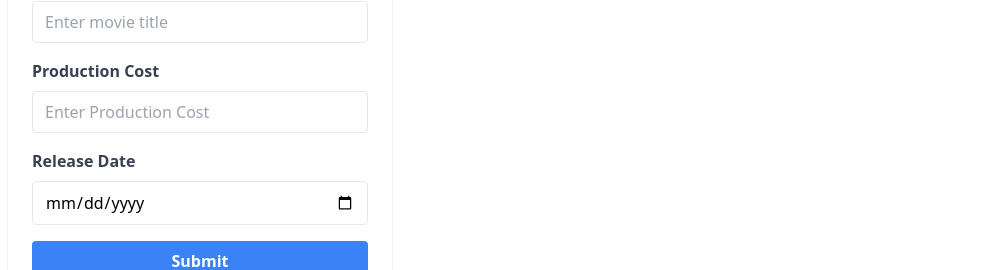
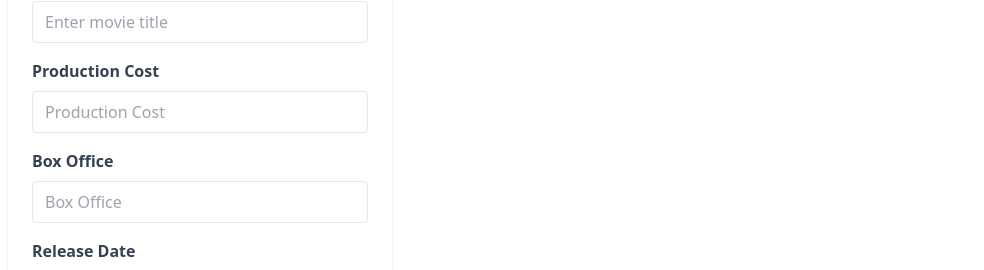
Before and after one commit to cvasquez32/front-end-movies, a React (Create React App) app: page / in a window 1280 px wide. Shown: the part 171-441 px from the top of the page, without its empty margins (122-1106 px from the left). Built offline with nearby package versions, Linux system fonts and the light colour scheme; no server answers.

Commit message:
add new box office field to our form and display box office numbers

```diff
--- a/src/components/DeleteItem.js
+++ b/src/components/DeleteItem.js
@@ -1,4 +1,4 @@
-const DeleteItem = ({ id, title, production_budget, date }) => {
+const DeleteItem = ({ id, title, production_budget, date, box_office }) => {
   const deleteOnClick = async (id) => {
     try {
       const response = await fetch(`http://localhost:3001/api/v1/movie/${id}`, {
@@ -40,6 +40,9 @@ const DeleteItem = ({ id, title, production_budget, date }) => {
         <span className="block text-sm text-gray-600">
           Production Budget: {formatCurrency(production_budget)}
         </span>
+        <span className="block text-sm text-gray-600">
+          Box Office: {formatCurrency(box_office)}
+        </span>
       </div>
       <button
         id={id}
--- a/src/components/Form/CurrencyInput.js
+++ b/src/components/Form/CurrencyInput.js
@@ -1,35 +1,35 @@
 import React from "react";
 
-const CurrencyInput = ({ production_budget, setProductionBudget }) => {
+const CurrencyInput = ({ parameter, setParameter, name, id, placeholder }) => {
   const handleChange = (e) => {
     const rawValue = e.target.value;
     const numericString = rawValue.replace(/[^\d.]/g, "");
-    setProductionBudget(numericString);
+    setParameter(numericString);
   };
 
   const handleBlur = () => {
-    const numberValue = parseFloat(production_budget);
+    const numberValue = parseFloat(parameter);
     if (!isNaN(numberValue)) {
       const formatted = new Intl.NumberFormat("en-US", {
         style: "currency",
         currency: "USD",
       }).format(numberValue);
-      setProductionBudget(formatted);
+      setParameter(formatted);
     }
   };
 
   return (
     <div className="mb-4">
       <label htmlFor="title" className="block text-gray-700 font-semibold mb-2">
-        Production Cost
+        {name}
       </label>
       <input
         type="text"
-        id="production_budget"
-        name="Production Budget"
-        placeholder="Enter Production Cost"
+        id={id}
+        name={name}
+        placeholder={placeholder}
         className="w-full px-3 py-2 border rounded focus:outline-none focus:border-blue-500"
-        value={production_budget}
+        value={parameter}
         onChange={handleChange}
         onBlur={handleBlur}
         required
--- a/src/components/MovieForm.js
+++ b/src/components/MovieForm.js
@@ -5,11 +5,12 @@ const MovieForm = () => {
   const [title, setTitle] = useState("");
   const [date, setDate] = useState("");
   const [production_budget, setProductionBudget] = useState("");
+  const [box_office, setBoxOffice] = useState("");
 
   const handleSubmit = async (e) => {
     e.preventDefault();
 
-    const movieData = { title, date, production_budget };
+    const movieData = { title, date, production_budget, box_office };
 
     try {
       const response = await fetch("http://localhost:3001/api/v1/movie", {
@@ -57,8 +58,18 @@ const MovieForm = () => {
         />
       </div>
       <CurrencyInput
-        production_budget={production_budget}
-        setProductionBudget={setProductionBudget}
+        parameter={production_budget}
+        setParameter={setProductionBudget}
+        name="Production Cost"
+        id="production_budget"
+        placeholder="Production Cost"
+      />
+      <CurrencyInput
+        parameter={box_office}
+        setParameter={setBoxOffice}
+        name="Box Office"
+        id="box_office"
+        placeholder="Box Office"
       />
       <div className="mb-4">
         <label
--- a/src/components/MovieList.js
+++ b/src/components/MovieList.js
@@ -28,6 +28,7 @@ function List() {
                 title={data.title}
                 production_budget={data.production_budget}
                 date={data.date}
+                box_office={data.box_office}
               />
             </li>
           ))
```
